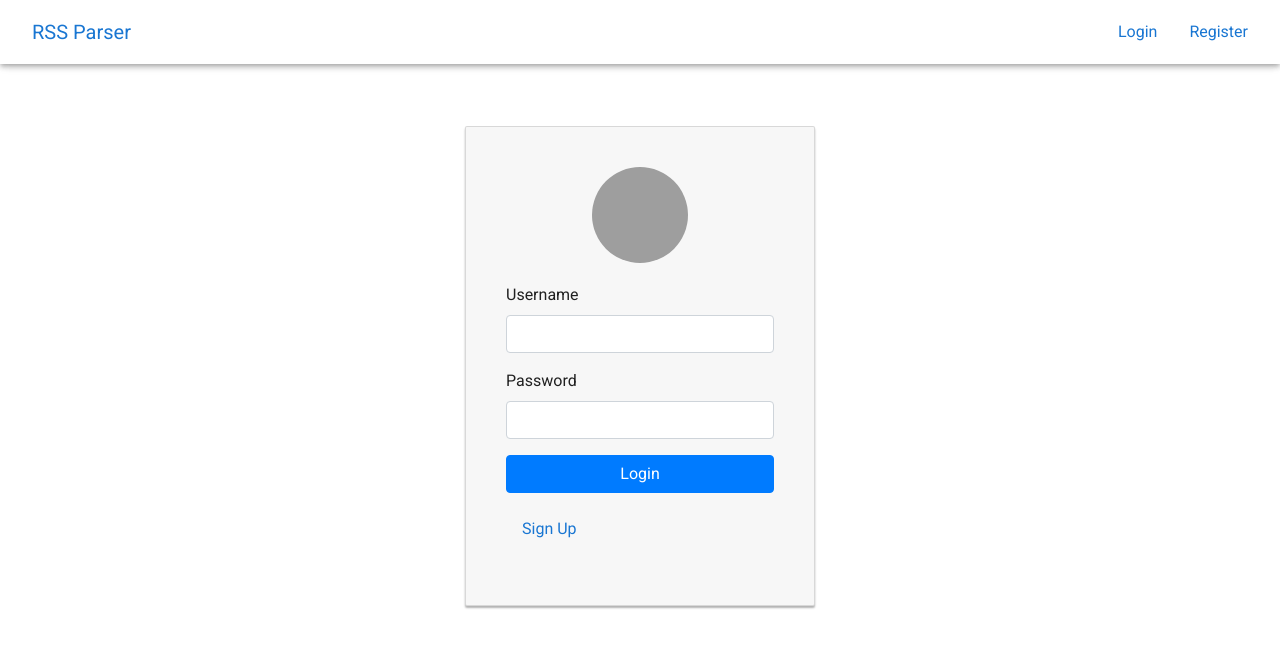
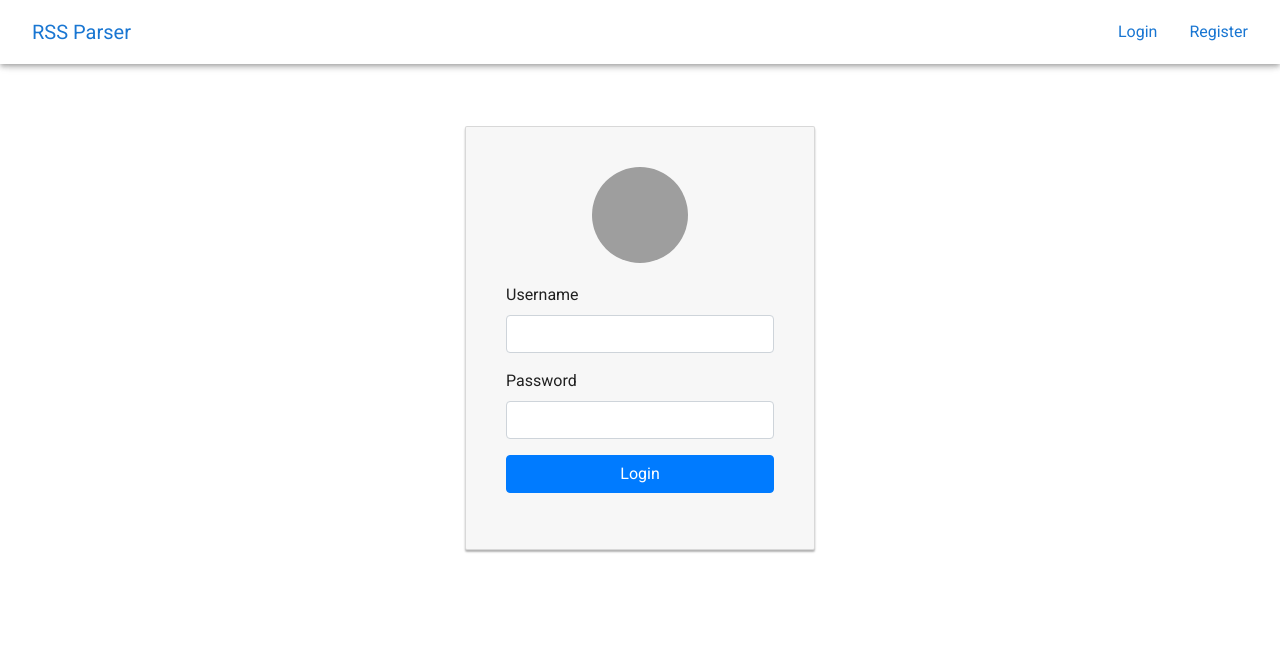
Before and after one commit to stasfilin/rss_portal, a Vue app in the folder frontend/: page /login in a window 1280 px wide. Shown: the top 648 px of the page. Built offline with nearby package versions, Linux system fonts and the light colour scheme; grey boxes are pictures that could not be loaded.

Commit message:
feat(frontend): remove button
Signed-off-by: Stanislav Filin <stasfilinmusic@gmail.com>

```diff
--- a/frontend/src/views/Login.vue
+++ b/frontend/src/views/Login.vue
@@ -45,9 +45,6 @@
         </div>
         <div class="form-group">
           <div v-if="message" class="alert alert-danger" role="alert">{{message}}</div>
-        </div>
-        <div class="form-group">
-            <router-link to="/register" class="nav-link">Sign Up</router-link>
         </div>
       </form>
     </div>
```
